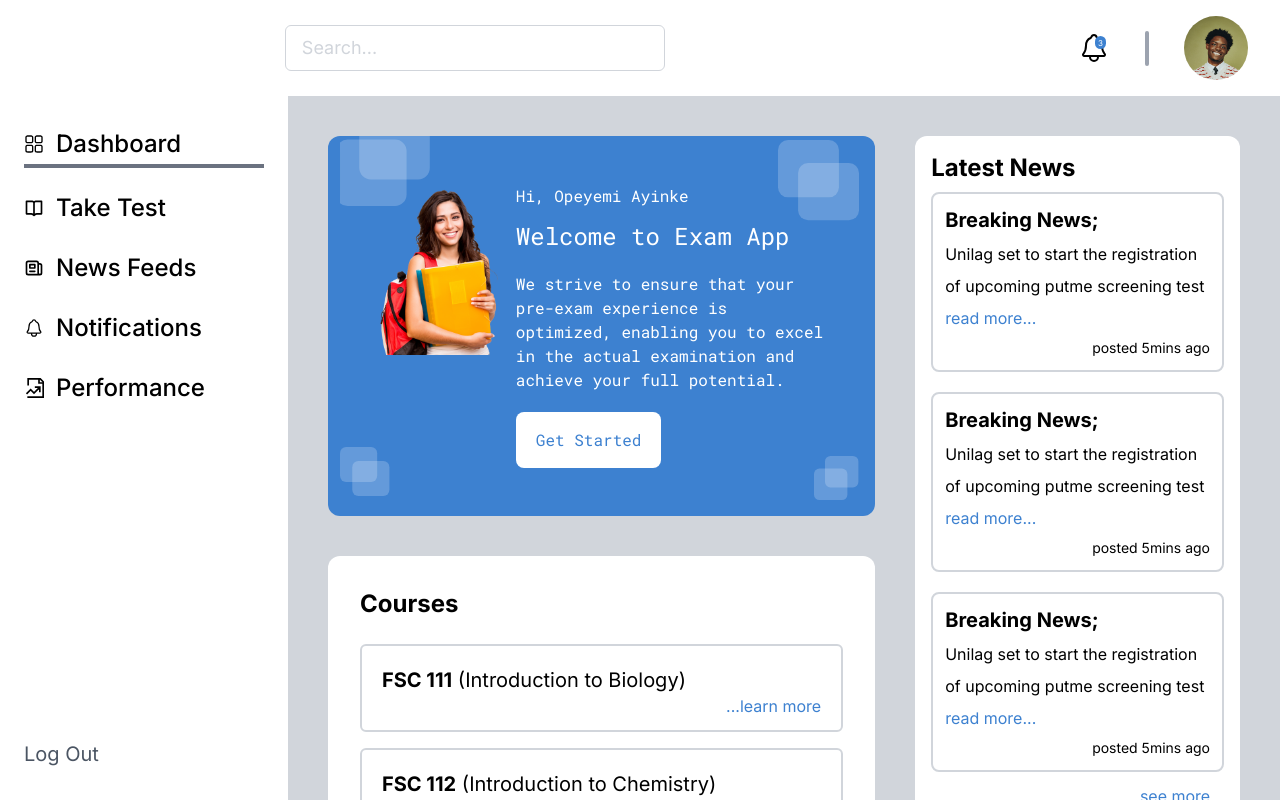
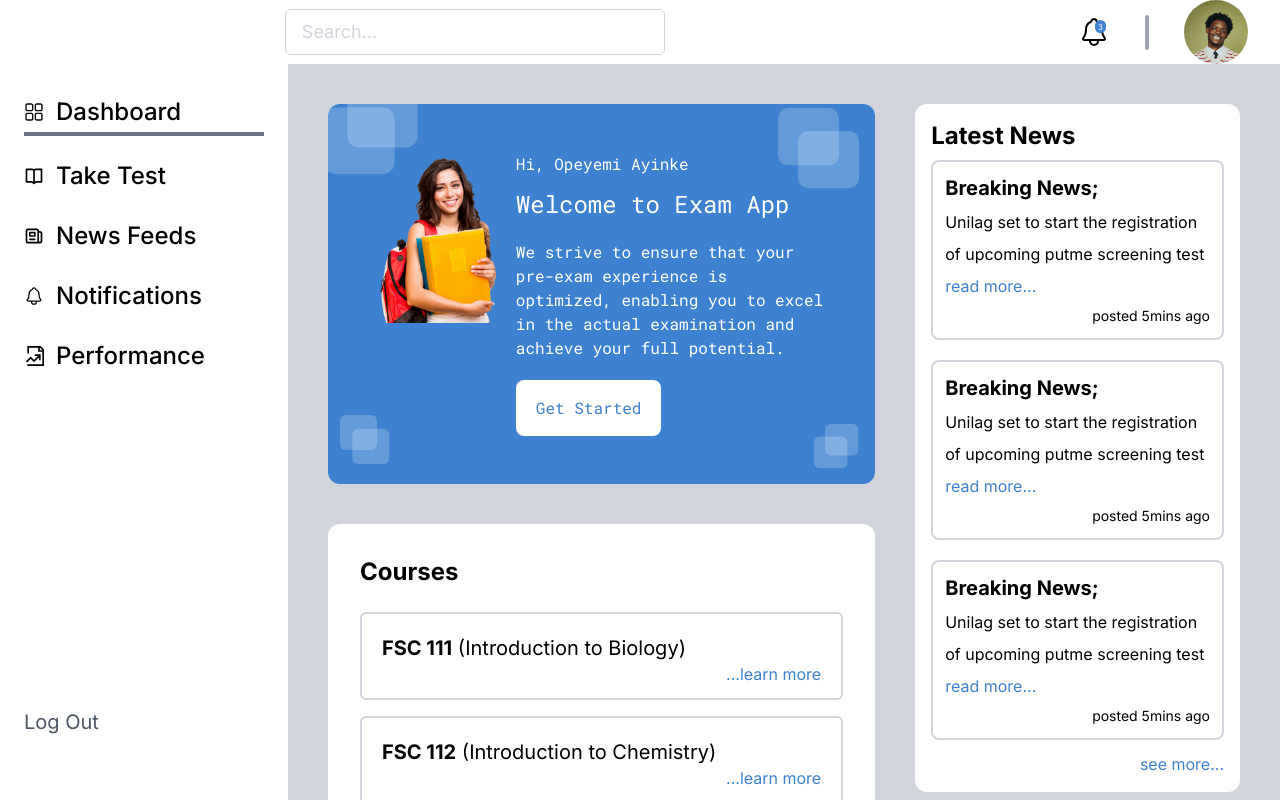
Before and after one commit to michojekunle/Exam_App_Frontend, a Next.js app: page / in a window 1280 px wide. Built offline with nearby package versions, Linux system fonts and the light colour scheme.

Commit message:
made changes

```diff
--- a/app/globals.css
+++ b/app/globals.css
@@ -15,12 +15,12 @@
 
   /* Handle */
   ::-webkit-scrollbar-thumb {
-    background: #444;
-    border-radius: 10px;
+    background: #eee;
+    border-radius: 8px;
   }
 
 .upper_left {
-    @apply absolute top-0 left-3
+    @apply absolute top-0 left-0
 }
 
 .upper_right {
--- a/components/Bars/Navbar.jsx
+++ b/components/Bars/Navbar.jsx
@@ -6,7 +6,7 @@ import avatar from '@/public/assets/avatar.jpeg'
 
 const Navbar = () => {
   return (
-    <nav className='flex flex-row items-center w-full bg-white dark:bg-dark py-4 px-8'>
+    <nav className='flex flex-row items-center w-full bg-white dark:bg-dark px-8 h-28'>
       <div className='md:w-72'>
         {/* Brand Logo */}
       </div>
```
